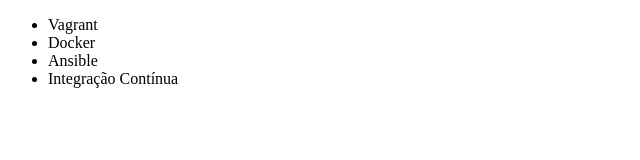
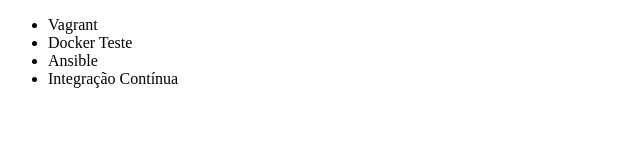
Before and after one commit to jeduguim/alura-git, a plain HTML site: page index.html in a window 1280 px wide. Shown: the full height of the page, 0-640 px from the left. Drawn offline with Linux system fonts and the light colour scheme.

Commit message:
Alterando docker

```diff
--- a/index.html
+++ b/index.html
@@ -7,7 +7,7 @@
 <body>
     <ul>
         <li>Vagrant</li>
-        <li>Docker</li>
+        <li>Docker Teste</li>
         <li>Ansible</li>
         <li>Integração Contínua</li>
     </ul>
```
